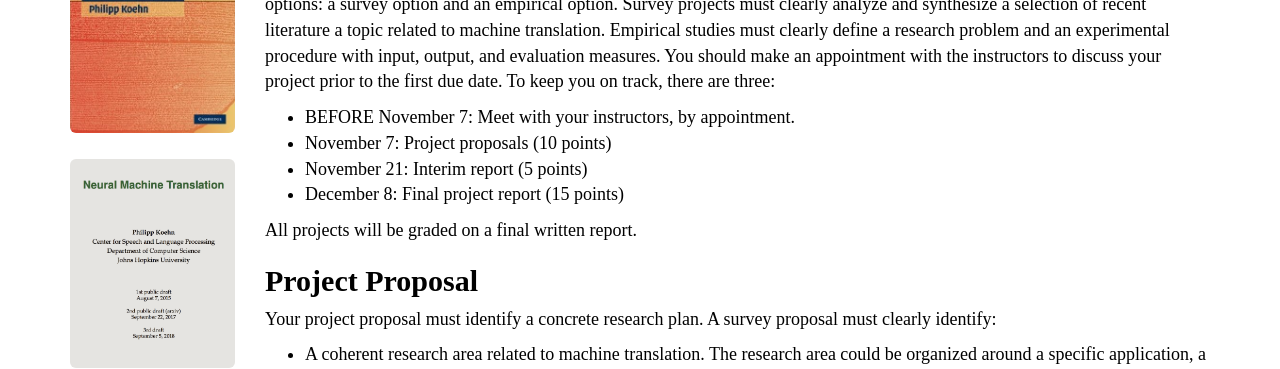
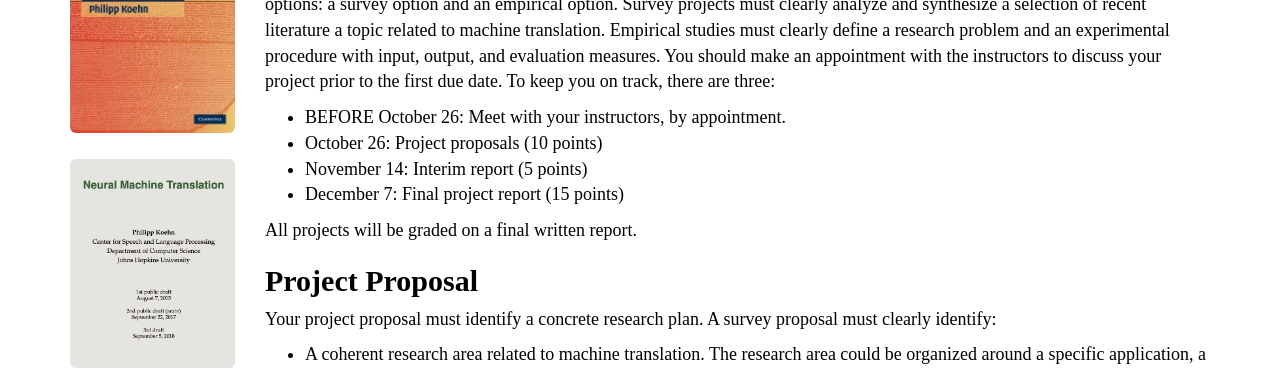
Before and after one commit to mt-class/jhu, a Jekyll site: the page built from project.md, in a window 1280 px wide and 900 px high. Shown: the part 173-542 px from the top of the window. Built offline with Jekyll 4.4.1, drawn with Linux system fonts in a browser that asks for light colours; nearby versions of some CDN libraries; some web fonts are replaced.

Commit message:
Update project.md

```diff
--- a/project.md
+++ b/project.md
@@ -19,10 +19,10 @@ input, output, and evaluation measures. You should make an appointment with
 the instructors to discuss your project prior to the first due date. To
 keep you on track, there are three:
 
-* BEFORE November 7: Meet with your instructors, by appointment.
-* November 7: Project proposals (10 points)
-* November 21: Interim report (5 points)
-* December 8: Final project report (15 points)
+* BEFORE October 26: Meet with your instructors, by appointment.
+* October 26: Project proposals (10 points)
+* November 14: Interim report (5 points)
+* December 7: Final project report (15 points)
 
 All projects will be graded on a final written report.
 
```
